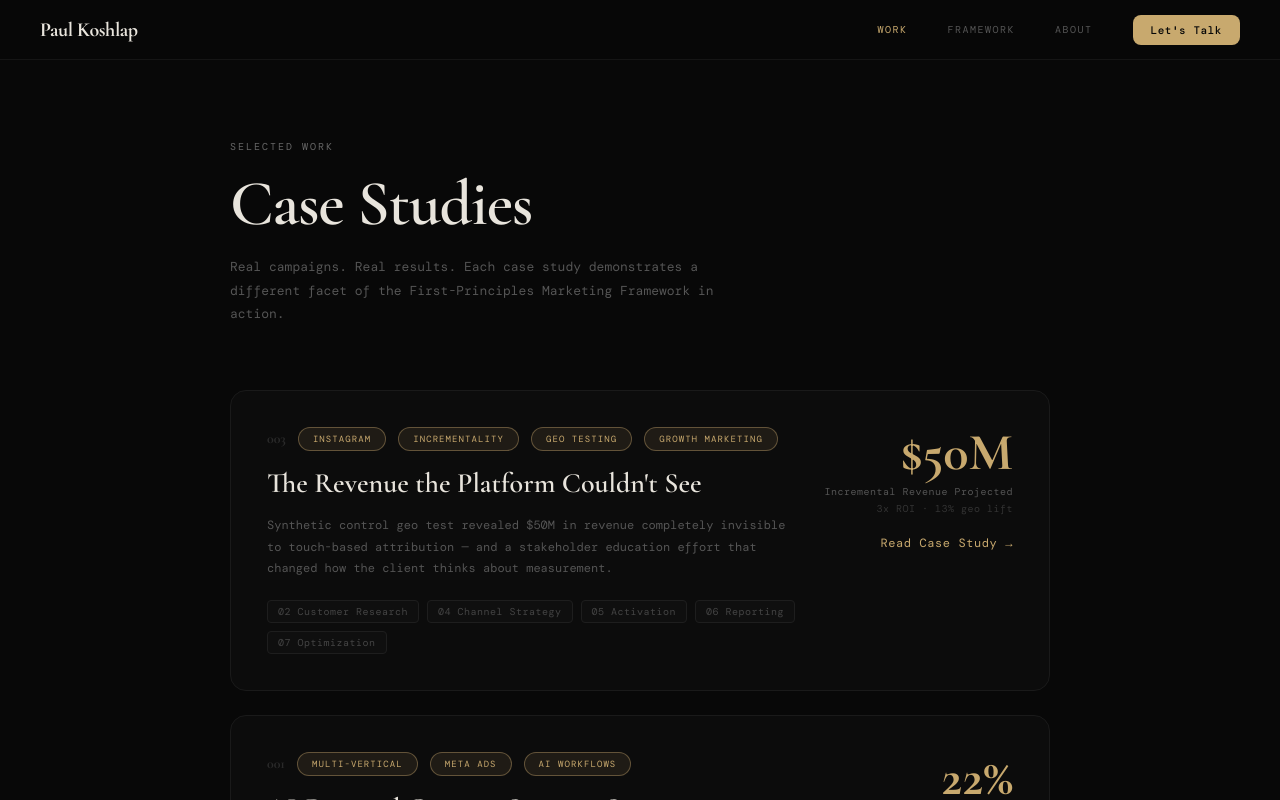
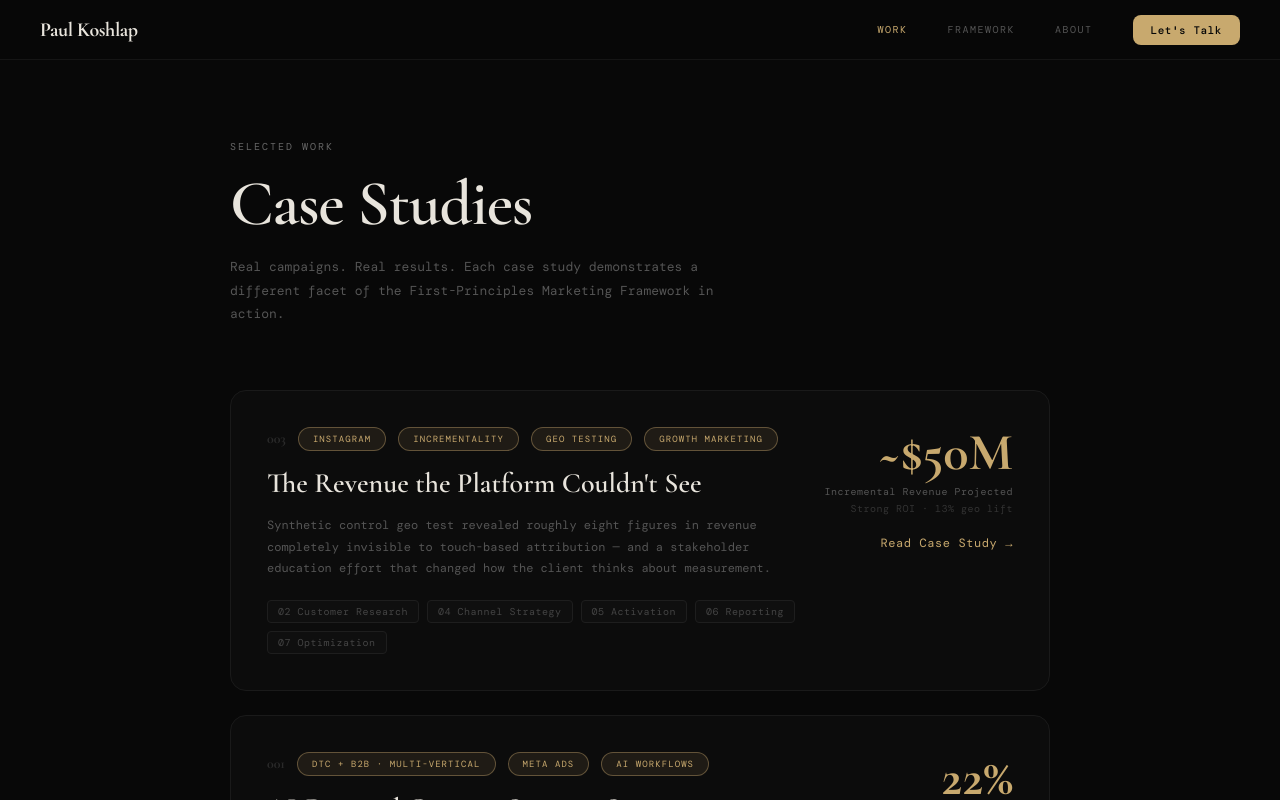
Before and after one commit to paulkoshlap-bit/paulkoshlap-site, a React (Vite) app: page /work in a window 1280 px wide. Shown: the top 800 px of the page. Built offline with nearby package versions, Linux system fonts and the light colour scheme; a web font is replaced by a local one.

Commit message:
Update Work.jsx

```diff
--- a/src/pages/Work.jsx
+++ b/src/pages/Work.jsx
@@ -5,18 +5,18 @@ const CASE_STUDIES = [
     num: '003',
     title: 'The Revenue the Platform Couldn\'t See',
     tags: ['Instagram', 'Incrementality', 'Geo Testing', 'Growth Marketing'],
-    metric: '$50M',
+    metric: '~$50M',
     metricLabel: 'Incremental Revenue Projected',
-    subMetric: '3x ROI · 13% geo lift',
-    desc: 'Synthetic control geo test revealed $50M in revenue completely invisible to touch-based attribution — and a stakeholder education effort that changed how the client thinks about measurement.',
-    href: '/work/sono-bello',
+    subMetric: 'Strong ROI · 13% geo lift',
+    desc: 'Synthetic control geo test revealed roughly eight figures in revenue completely invisible to touch-based attribution — and a stakeholder education effort that changed how the client thinks about measurement.',
+    href: '/work/incrementality-health',
     color: '#C8A96E',
     framework: ['02 Customer Research', '04 Channel Strategy', '05 Activation', '06 Reporting', '07 Optimization'],
   },
   {
     num: '001',
     title: 'AI-Powered Creative Strategy System',
-    tags: ['Multi-Vertical', 'Meta Ads', 'AI Workflows'],
+    tags: ['DTC + B2B · Multi-Vertical', 'Meta Ads', 'AI Workflows'],
     metric: '22%',
     metricLabel: 'CPA Reduction',
     subMetric: '< 5 min research to brief',
@@ -27,7 +27,7 @@ const CASE_STUDIES = [
   },
   {
     num: '002',
-    title: 'Research-Led Creative Wins for Regional Vet Chain',
+    title: 'Research-Led Creative Wins for a Local Healthcare Brand',
     tags: ['Meta Ads', 'Creative Strategy', 'AI Workflow'],
     metric: '17%',
     metricLabel: 'Account-Wide CPA Reduction',
@@ -45,7 +45,7 @@ const CASE_STUDIES = [
     metricLabel: 'DM Acceptance Rate',
     subMetric: 'Millions of impressions · $0 fees',
     desc: 'Zero-contract influencer system using hashtag-driven discovery and genuine engagement signal analysis. Millions of organic impressions per month across 3 locations at effectively zero cost.',
-    href: '/work/wonderspaces',
+    href: '/work/immersive-experiences',
     color: '#7EC8C8',
     framework: ['02 Customer Research', '03 Messaging Strategy', '05 Activation'],
   },
```
